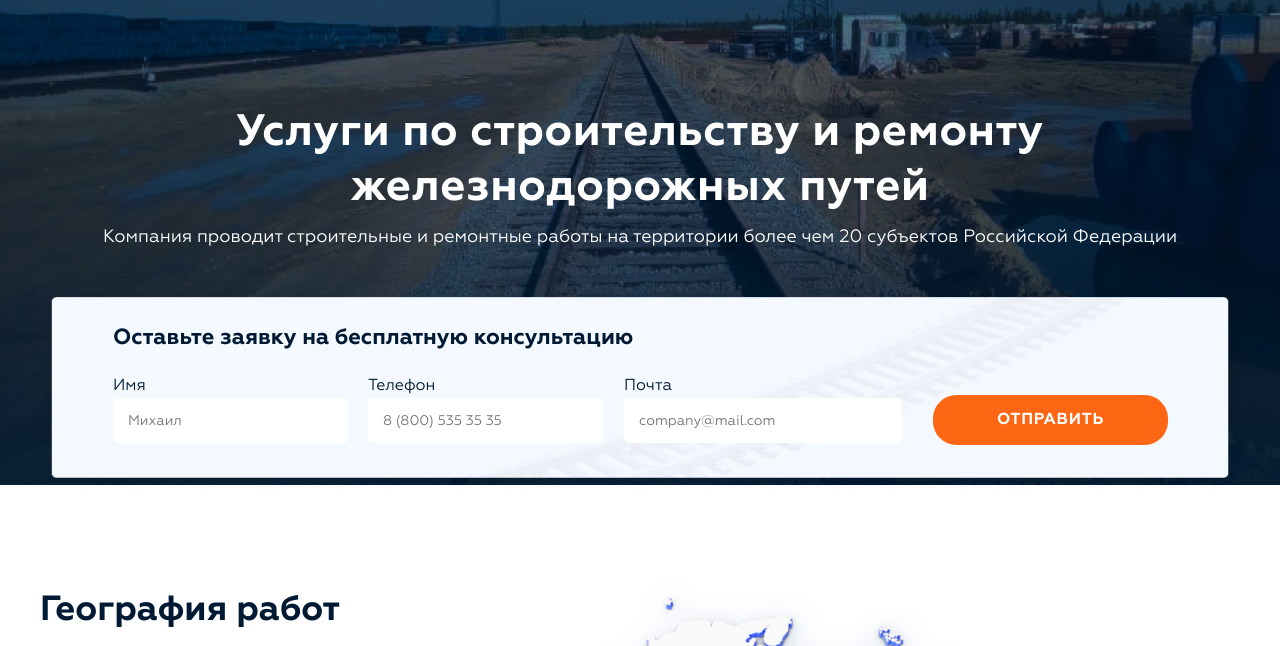
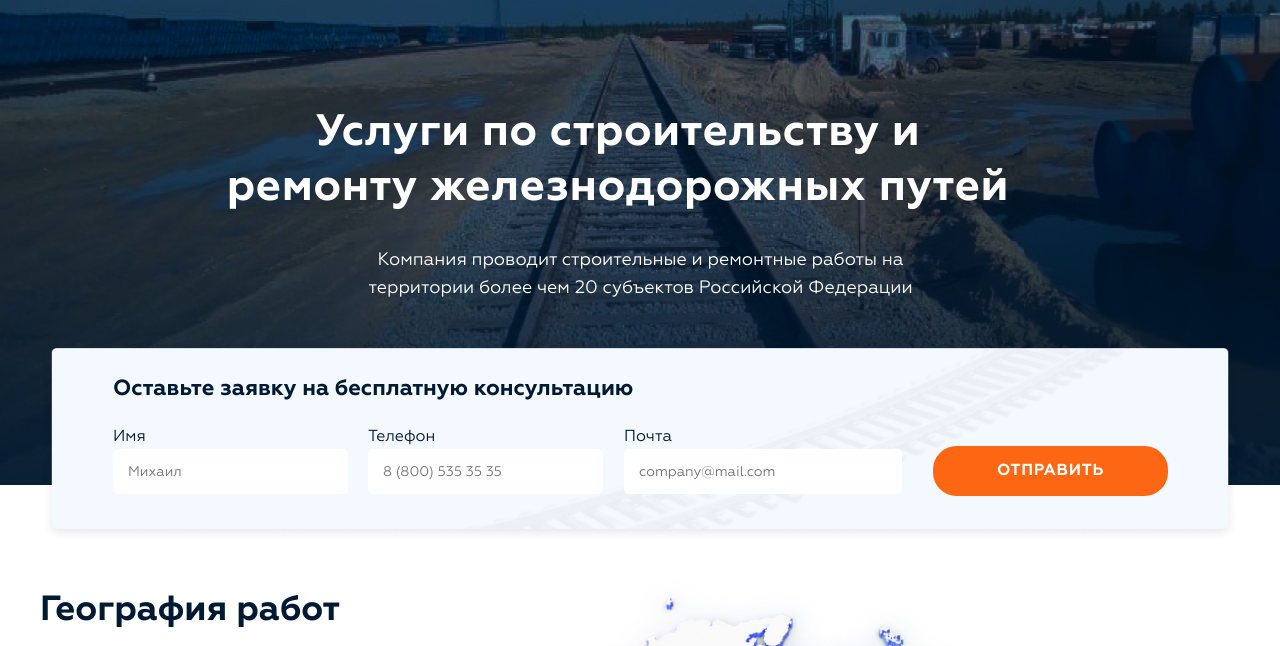
Before and after one commit to ViareJhun/JD_show, a plain HTML site: page index.html in a window 1280 px wide. Shown: the part 93-739 px from the top of the page. Drawn offline with Linux system fonts and the light colour scheme.

Commit message:
Add files via upload

```diff
--- a/css/style.css
+++ b/css/style.css
@@ -674,7 +674,13 @@ body {
 	}
 
 	.intro__title {
+		width: 800px;
+		height: 110px;
+
+		display: block;
+
 		padding-top: 199px;
+		margin-left: 178px;
 
 		font-family: Geometria;
 		font-style: normal;
@@ -688,7 +694,11 @@ body {
 	}
 
 	.intro__subtitle {
-		padding-top: 6.93px;
+		width: 585px;
+		height: 56px;
+
+		margin-top: 140px;
+		margin-left: 308px;
 
 		font-family: Geometria;
 		font-style: normal;
```
